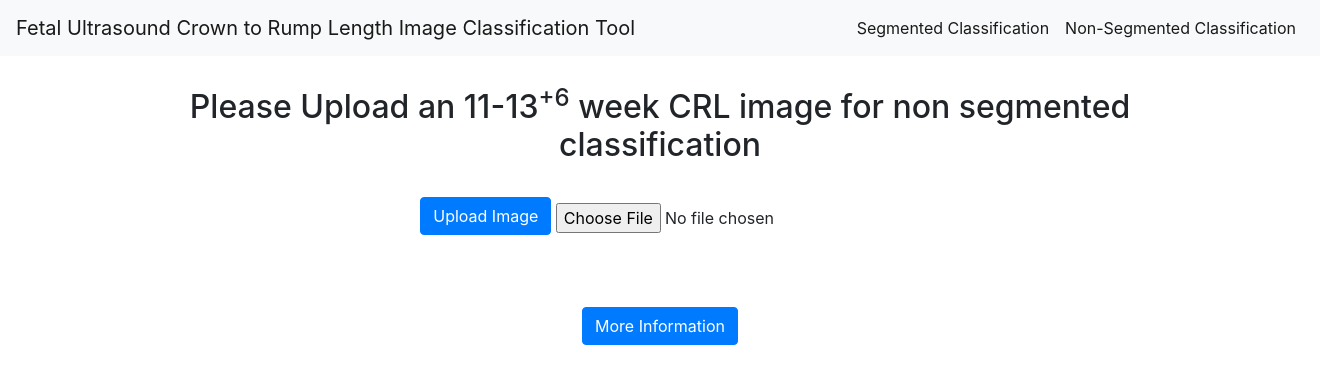
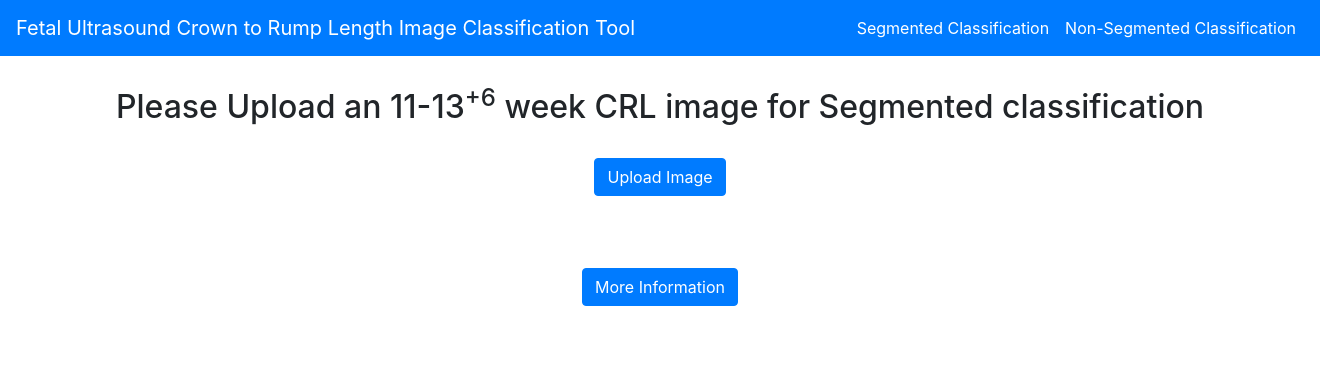
Before and after one commit to RishiMSingh/Classification-of-ultrasound-images-using-CNN, a Flask app: page / in a window 1320 px wide; the page is wider, and only the part inside the window is pictured. Shown: the top 384 px of that part. Run offline with Flask 2, Linux system fonts and the light colour scheme; some libraries are stand-ins or nearby versions.

Commit message:
Add files via upload

```diff
--- a/templates/classifierNS.html
+++ b/templates/classifierNS.html
@@ -9,11 +9,11 @@
     <script src="https://cdn.bootcss.com/popper.js/1.12.9/umd/popper.min.js"></script>
     <script src="https://cdn.bootcss.com/jquery/3.3.1/jquery.min.js"></script>
     <script src="https://cdn.bootcss.com/bootstrap/4.0.0/js/bootstrap.min.js"></script>
-    <link href="{{ url_for('static', filename='css/styles123.css') }}" rel="stylesheet">
+    <link href="{{ url_for('static', filename='css/styles.css') }}" rel="stylesheet">
 </head>
 
 <body>
-    <nav class="navbar navbar-expand-lg navbar-light bg-light">
+    <nav class="navbar navbar-expand-lg navbar-dark bg-primary">
         <a class="navbar-brand" href="#">Fetal Ultrasound Crown to Rump Length Image Classification Tool</a>
         <button class="navbar-toggler" type="button" data-toggle="collapse" data-target="#navbarNav" aria-controls="navbarNav" aria-expanded="false" aria-label="Toggle navigation">
           <span></span>
@@ -43,7 +43,7 @@
     <div class="col">
       <div class="collapse multi-collapse" id="multiCollapseExample1">
         <div class="card card-body">
-          Ultrasounds are very important. The image standard can be seen on the right for non segmented click on the tab at the top of the page.
+          Fetal ultrasounds are very important. The image standard can be seen on the right for non-segmented images. Click on the tab at the top of the page.
           The Fetal ultrasound image classifier uses a ResNet50 Architecture and has shown sucessful results in the classification of correct and incorrect images.
           Please note only jpg, jpeg and png formats are acceptable for this program.
         </div>
--- a/templates/classifierS.html
+++ b/templates/classifierS.html
@@ -9,11 +9,11 @@
     <script src="https://cdn.bootcss.com/popper.js/1.12.9/umd/popper.min.js"></script>
     <script src="https://cdn.bootcss.com/jquery/3.3.1/jquery.min.js"></script>
     <script src="https://cdn.bootcss.com/bootstrap/4.0.0/js/bootstrap.min.js"></script>
-    <link href="{{ url_for('static', filename='css/styles123.css') }}" rel="stylesheet">
+    <link href="{{ url_for('static', filename='css/styles.css') }}" rel="stylesheet">
 </head>
 
 <body>
-    <nav class="navbar navbar-expand-lg navbar-light bg-light">
+    <nav class="navbar navbar-expand-lg navbar-dark bg-primary">
         <a class="navbar-brand" href="#">Fetal Ultrasound Crown to Rump Length Image Classification Tool</a>
         <button class="navbar-toggler" type="button" data-toggle="collapse" data-target="#navbarNav" aria-controls="navbarNav" aria-expanded="false" aria-label="Toggle navigation">
           <span></span>
@@ -43,7 +43,7 @@
     <div class="col">
       <div class="collapse multi-collapse" id="multiCollapseExample1">
         <div class="card card-body">
-          Ultrasounds are very important. The image standard can be seen on the right for non segmented click on the tab at the top of the page.
+          Fetal ultrasounds are very important. The image standard can be seen on the right for segmented images. Click on the tab at the top of the page.
           The Fetal ultrasound image classifier uses a ResNet50 Architecture and has shown sucessful results in the classification of correct and incorrect images.
           Please note only jpg, jpeg and png formats are acceptable for this program.
         </div>
--- a/templates/classifierexS.html
+++ b/templates/classifierexS.html
@@ -2,7 +2,7 @@
 {% block content %}
 
 <center>
-<h2>Please Upload an 11-13<sup>+6</sup> week CRL image for non segmented classification</h2><br>
+<h2>Please Upload an 11-13<sup>+6</sup> week CRL image for Segmented classification</h2><br>
 
 
 <div>
```
